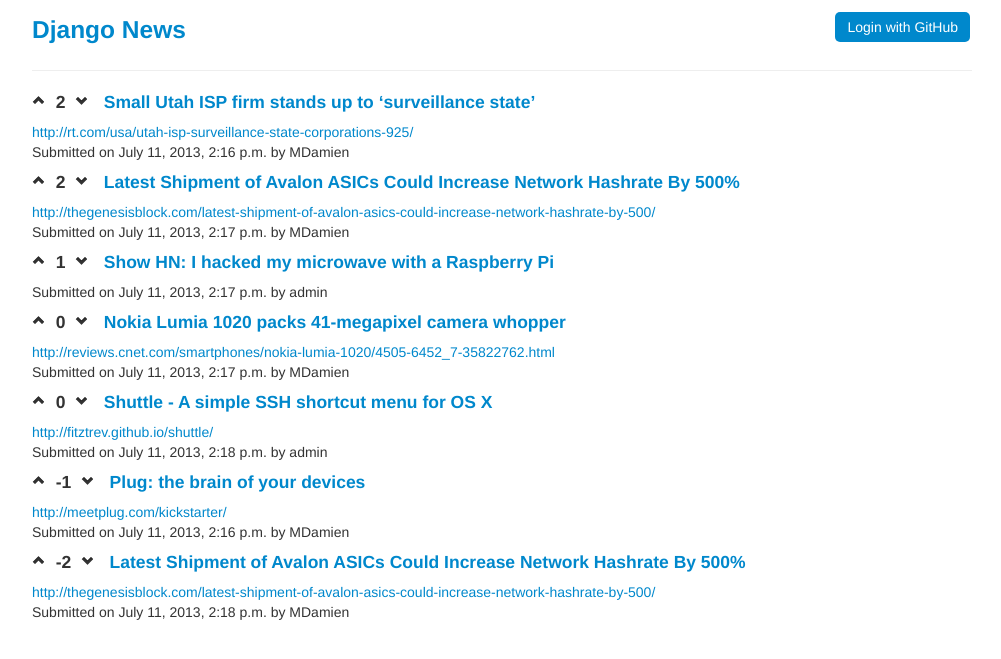
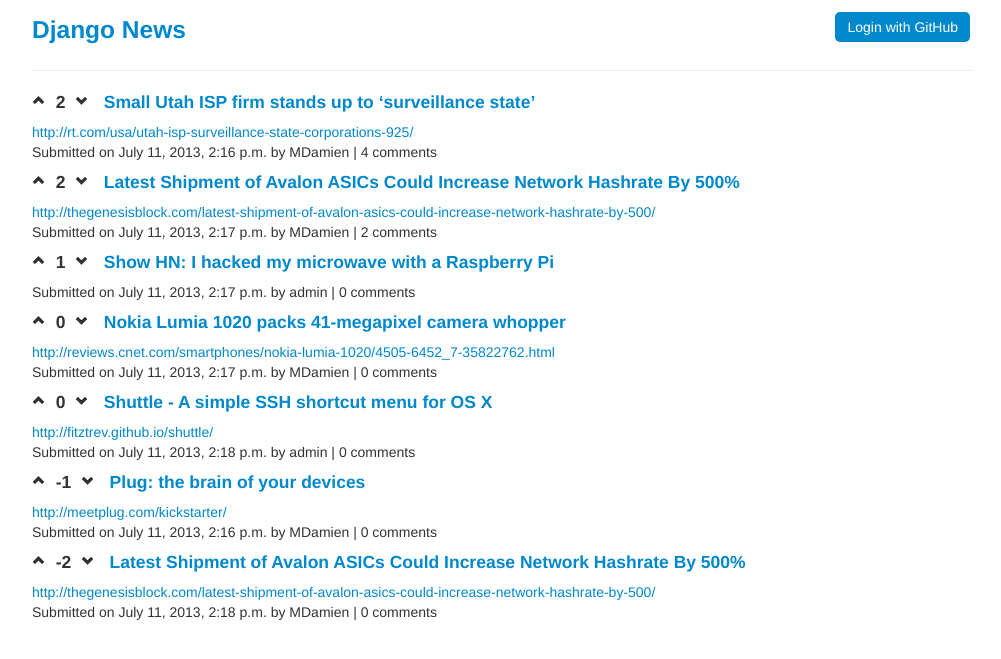
Before and after one commit to mdamien/djangonews, a Django app: page /?next=/4/comments/reply/1 in a window 1280 px wide. Shown: the top 659 px of the page, without its empty margins (138-1139 px from the left). Run offline with Django 3.2, Linux system fonts and the light colour scheme; data comes from the database, SQL or seed files in the repository; both versions use the stored data as it was after the commit; parts of the project's set-up code (start-up, migrations or seed data) failed here and were passed over.

Commit message:
added better data

```diff
--- a/posts/models.py
+++ b/posts/models.py
@@ -12,6 +12,9 @@ class Post(models.Model):
 
     def score(self):
         return Vote.objects.filter(post=self,upvote=True).count() - Vote.objects.filter(post=self,upvote=False).count()
+
+    def comments_count(self):
+        return Comment.objects.filter(post=self).count()
 
     def get_absolute_url(self):
         return reverse('posts.views.details', args=[str(self.pk)])
--- a/posts/templates/posts/post.html
+++ b/posts/templates/posts/post.html
@@ -6,5 +6,9 @@
 	{% if post.link %}
 	<a href="{{ post.link }}"> {{ post.link }}</a><br/>
 	{% endif %}
-	<p> Submitted on {{ post.date }} by {{ post.user }} </p>
+	<p> Submitted on {{ post.date }} by {{ post.user }} |
+		{% with total=post.comments_count %}
+		{{ total }} comment{{ total|pluralize }}
+		{% endwith %}
+	</p>
 </div>
```
Also changed, not shown: db.sqlite.
